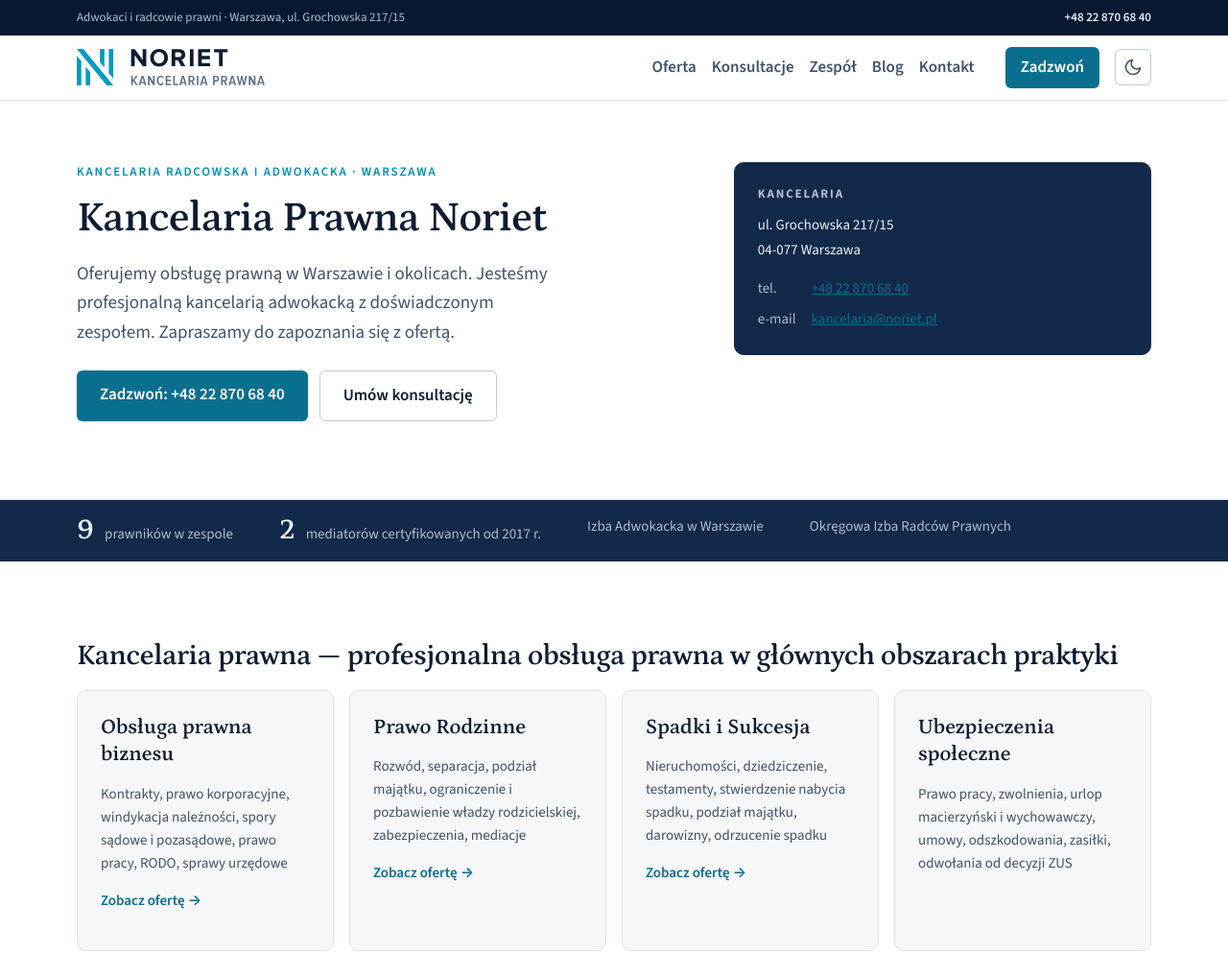
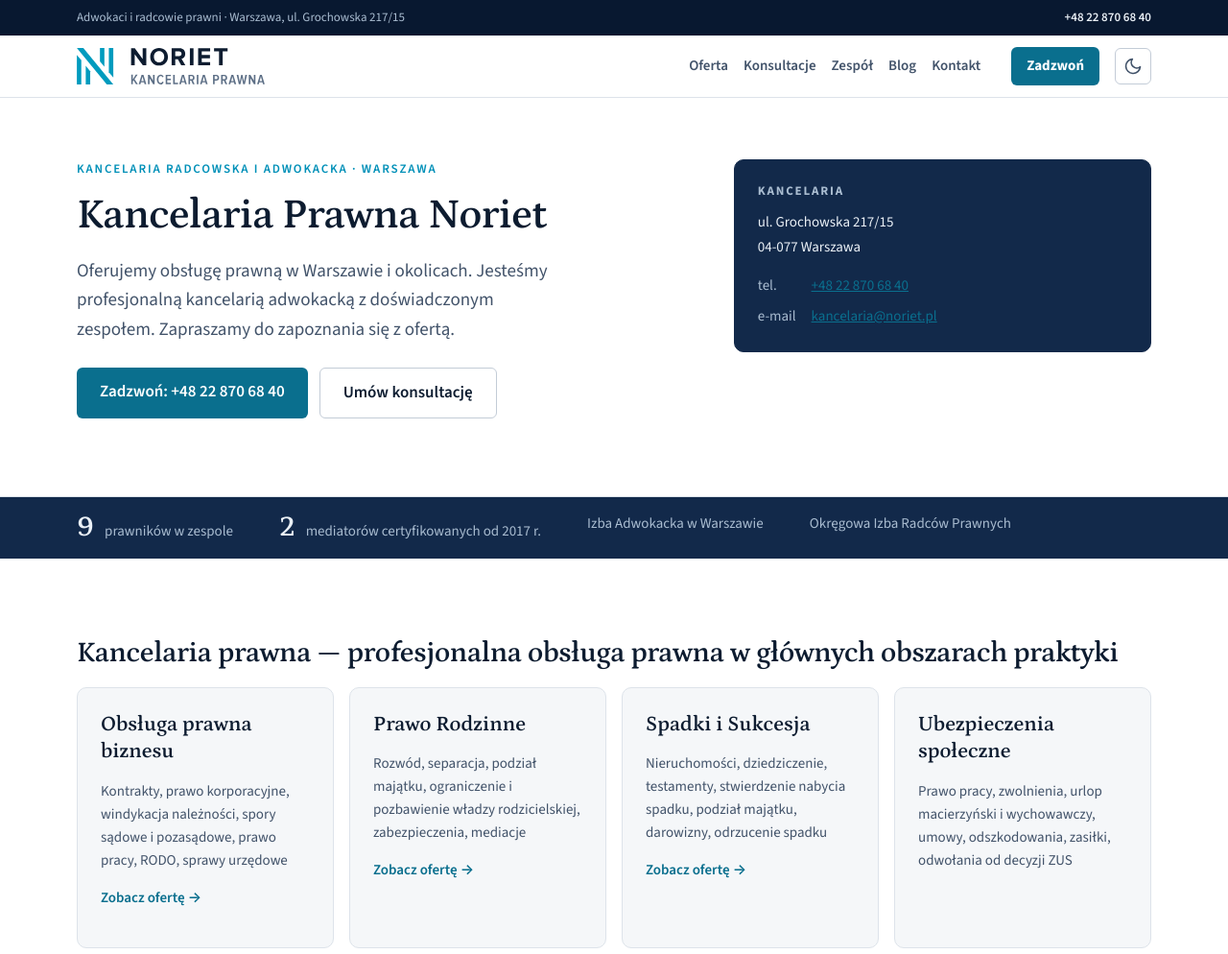
Before and after one commit to kancelaria-noriet/noriet.pl, an Eleventy site: page src/index.njk in a window 1280 px wide. Shown: the top 994 px of the page at 96% size. Built offline with nearby package versions, Linux system fonts and the light colour scheme; Eleventy itself is replaced by a stand-in of ours; files that its build step writes are made by us from their sources.

Commit message:
fix: header nav at deck size (t-sm) and CTA weight 700

```diff
--- a/src/assets/css/main.css
+++ b/src/assets/css/main.css
@@ -141,7 +141,8 @@ h3 { font-size: var(--t-lg); line-height: 1.3; margin: var(--s5) 0 var(--s3); }
   display: flex; flex-direction: column; gap: var(--s2);
   width: 100%;
 }
-.site-nav__list a { text-decoration: none; color: var(--ink-2); display: block; padding: var(--s2) 0; font-weight: 600; }
+.site-nav__list a { text-decoration: none; color: var(--ink-2); display: block; padding: var(--s2) 0; font-size: var(--t-sm); font-weight: 600; }
+.site-nav__cta .btn { font-weight: 700; }
 .site-nav__list a[aria-current="page"] { color: var(--brand-ink); font-weight: 600; }
 .site-nav__cta { margin-top: var(--s2); }
 
```
